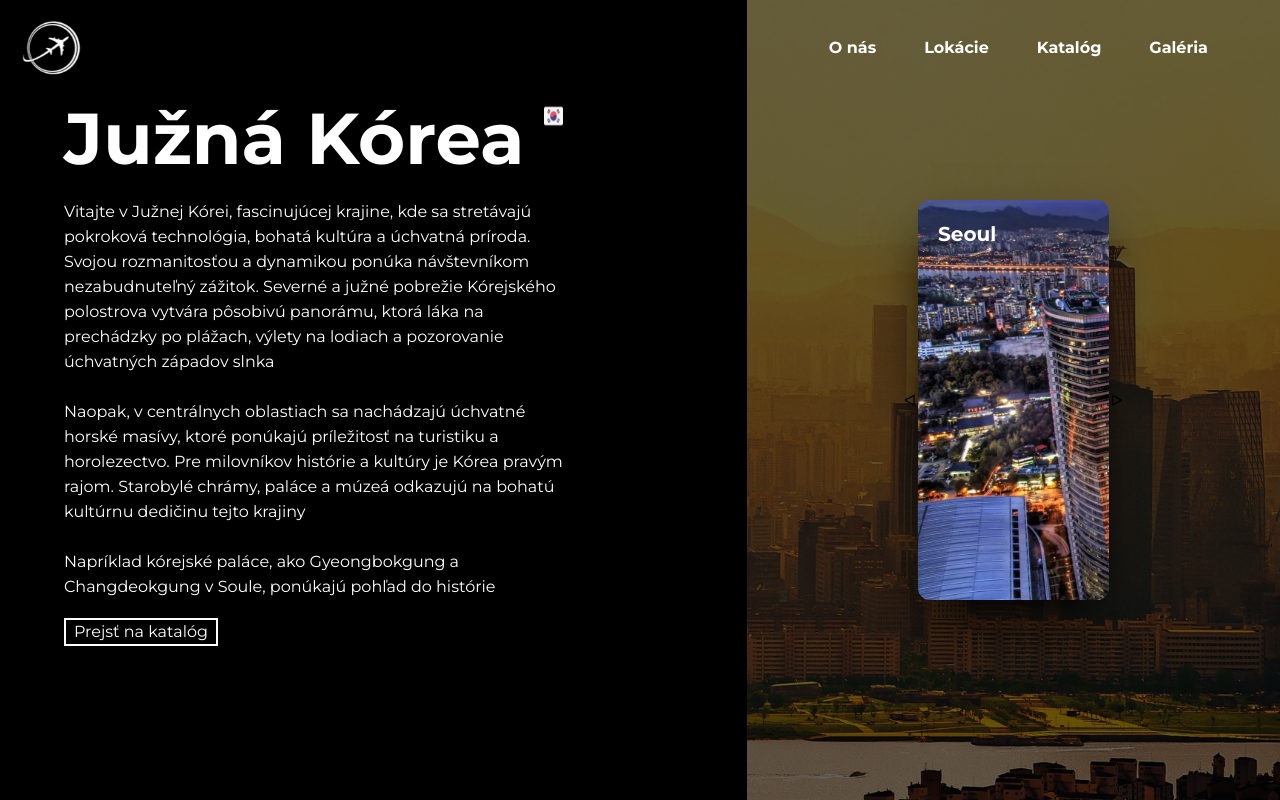
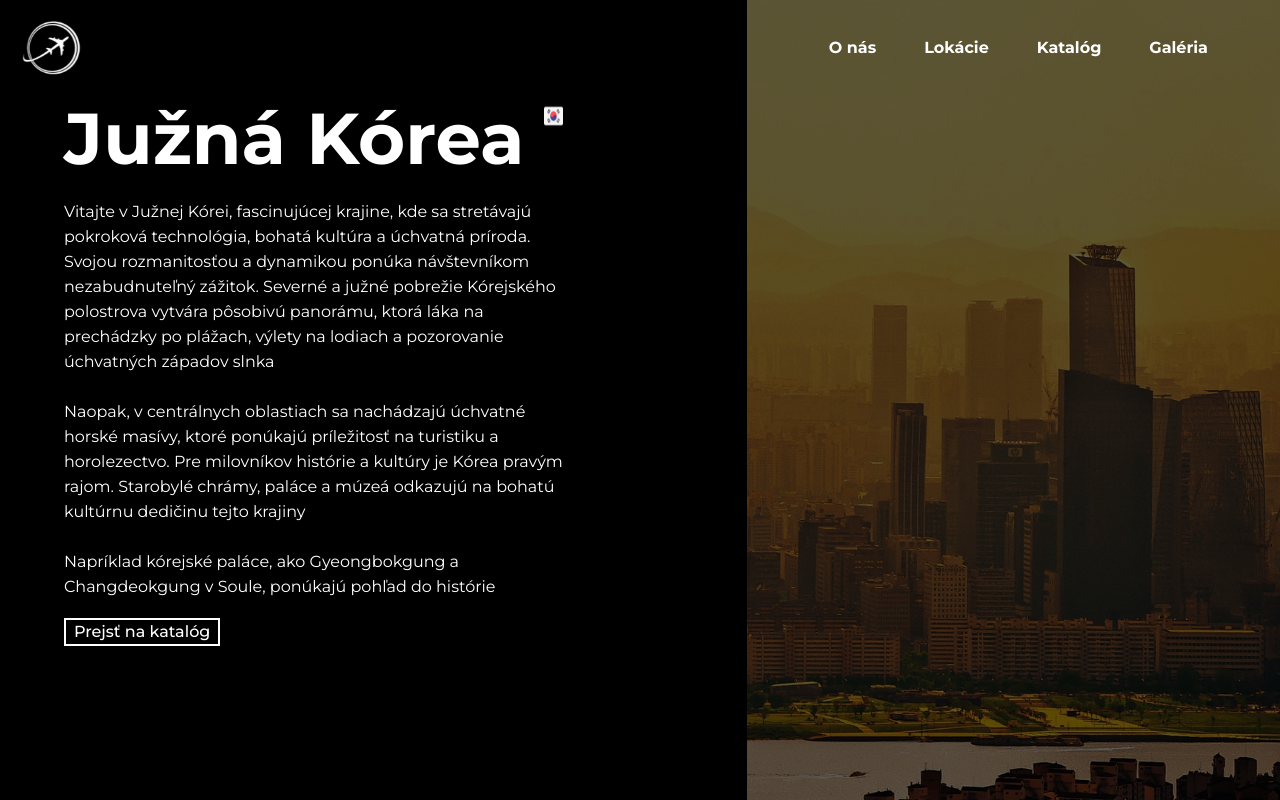
Before and after one commit to mxrshall/E-Travel-static, a React (Vite) app: page /info in a window 1280 px wide. Shown: the top 800 px of the page. Built offline with nearby package versions, Linux system fonts and the light colour scheme.

Commit message:
Praca na lokacia podstranke

```diff
--- a/src/InfoComponents/Lokacia.jsx
+++ b/src/InfoComponents/Lokacia.jsx
@@ -8,31 +8,43 @@ import Slider from "../Slider"
 
 import { useState } from "react"
 
-const link = [
-  {
-      title: "Prejsť na katalóg",
-      link: "katalog",
-  },
-]
 
 function Lokacia({id, title, description, background, flag, tag, slider}) {
     const [left, setLeft] = useState(id % 2 === 0);
 
+    const handleClick = (value) => () => {
+      setTimeout(() => {
+          window.location.href = `/${value}`;
+      }, 1000);
+    };
+
     return (
-      <div className="w-full h-[100vh] flex">
-        <div className="flex absolute z-10">
+      <>
         {left && (
           <>
-            <motion.div initial={{ opacity: 0, x: -20 }} animate={{ opacity: 1, x: 0 }} transition={{ duration: 0.3, delay: 0.5 }} className="w-7/12 h-[100vh] pt-[8%] px-[5%] flex flex-col bg-black">
+            <motion.div
+              initial={{ opacity: 0, x: -20 }}
+              animate={{ opacity: 1, x: 0 }}
+              transition={{ duration: 0.3, delay: 0.5 }}
+              className="w-7/12 h-[100vh] pt-[8%] px-[5%] flex flex-col bg-black absolute z-10"
+            >
               <div className="flex">
                 <Title title={title}/>
                 <InfoFlag flag={flag}/>
               </div>
               <Description description={description}/>
-              <ButtonContainer link={link}/>
+              <div className="w-full flex pt-[3%]">
+                    <button onClick={handleClick("katalog")} className="font-mont text-base font-medium px-2 text-white border-2 border-white hover:bg-white hover:text-black">Prejsť na katalóg</button>
+              </div>
             </motion.div>
-            <motion.div initial={{ opacity: 0 }} animate={{ opacity: 1 }} transition={{ duration: 0.3, delay: 1 }} className="w-5/12 h-[100vh] flex justify-center items-center">
-              <Slider slider={slider} tag={tag}/>
+            <motion.div
+              initial={{ opacity: 0 }}
+              animate={{ opacity: 1 }}
+              transition={{ duration: 0.5, delay: 0.5 }}
+              className="w-full h-[100vh] bg-cover bg-center"
+              style={{ backgroundImage: `url(${background})`}}
+            >
+              <div className="absolute inset-0 bg-black opacity-40"></div>
             </motion.div>
           </>
         )}
@@ -47,14 +59,10 @@ function Lokacia({id, title, description, background, flag, tag, slider}) {
                 <InfoFlag flag={flag}/>
               </div>
               <Description description={description}/>
-              <ButtonContainer link={link}/>
             </motion.div>
           </>
         )}
-        </div>
-        <div className="w-full h-[100vh] bg-black opacity-60 absolute"></div>
-        <div className="w-full h-[100vh] bg-cover bg-center" style={{ backgroundImage: `url(${background})`}}></div>
-      </div>
+      </>
     )
   }
 
```
